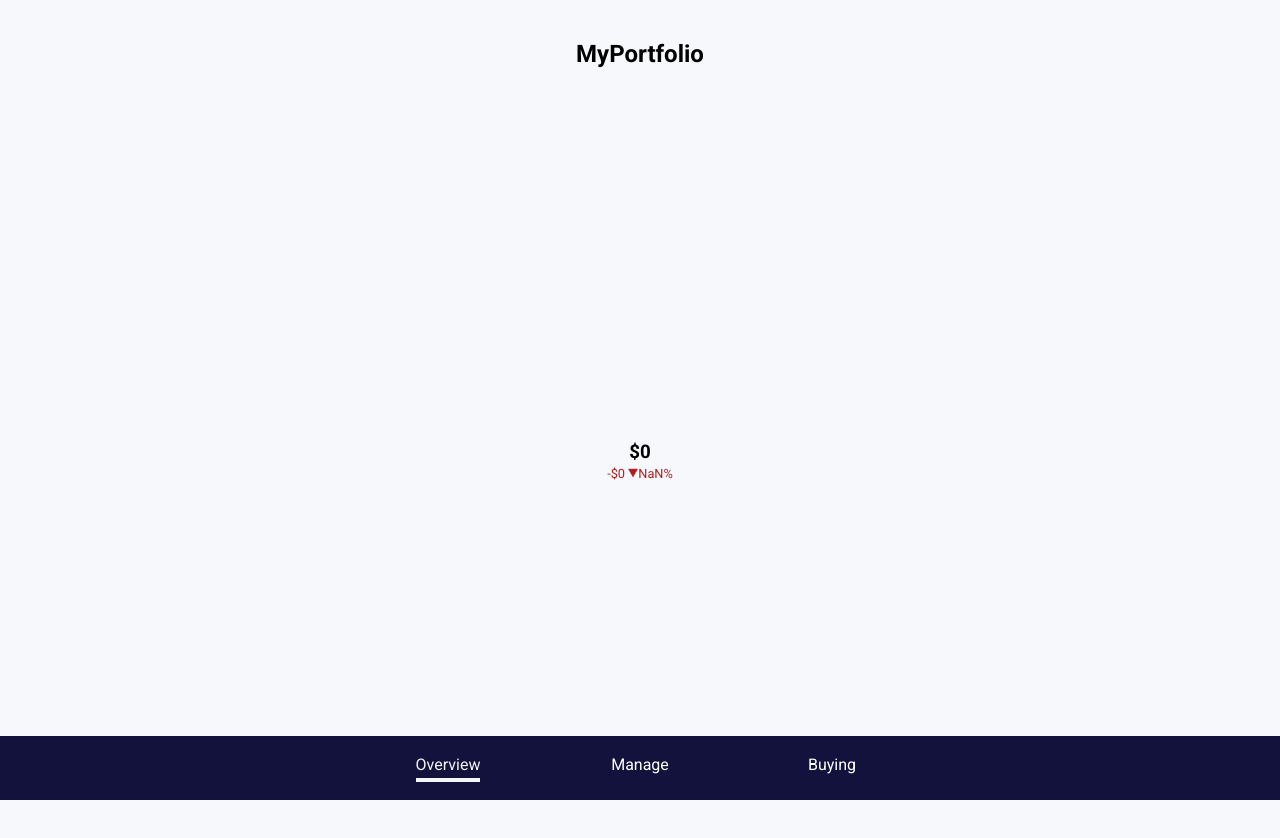
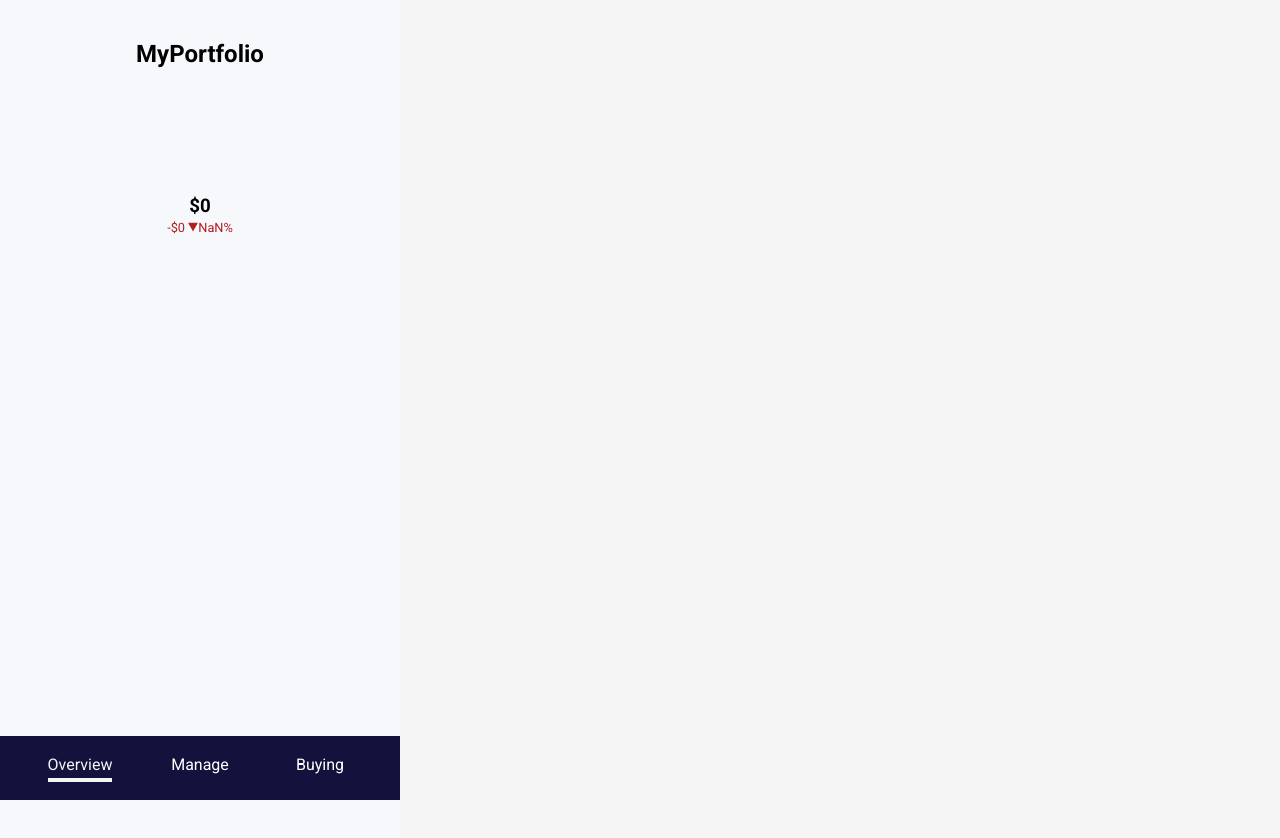
Before and after one commit to andikahadi/portfolio_manager, a React (Create React App) app in the folder starter-code/: page /overview in a window 1280 px wide. Shown: the top 838 px of the page. Built offline with nearby package versions, Linux system fonts and the light colour scheme.

Commit message:
add readme file

```diff
--- a/starter-code/src/component/NavBar.module.css
+++ b/starter-code/src/component/NavBar.module.css
@@ -1,10 +1,9 @@
 .navbar {
   height: 4em;
   background-color:#12123d;
-  overflow: hidden;
   position: fixed;
   bottom: 0;
-  width: 100%;
+  max-width: 400px;
 }
 
 .navbar nav {
--- a/starter-code/src/index.css
+++ b/starter-code/src/index.css
@@ -10,10 +10,16 @@ html {
 
 body {
   margin: 0;
-  max-width: 800px;
   background-color: whitesmoke;
 }
 
+#root{
+  display:flex;
+  flex-direction: column;
+  min-height: 120vh;
+  max-width: 400px;
+
+}
 .centered {
   margin: 3rem auto;
   text-align: center;
@@ -26,8 +32,7 @@ body {
 .overview-container,
 .recommendation-container{
   width: 100%;
-  min-height: 120vh;
-  min-width: 100vw;
+  height: 120vh;
   padding: 1em;
   background-color: #f7f8fb;
 
```
Also changed, not shown: 2 other files (tests, documents, lock files or other folders).
